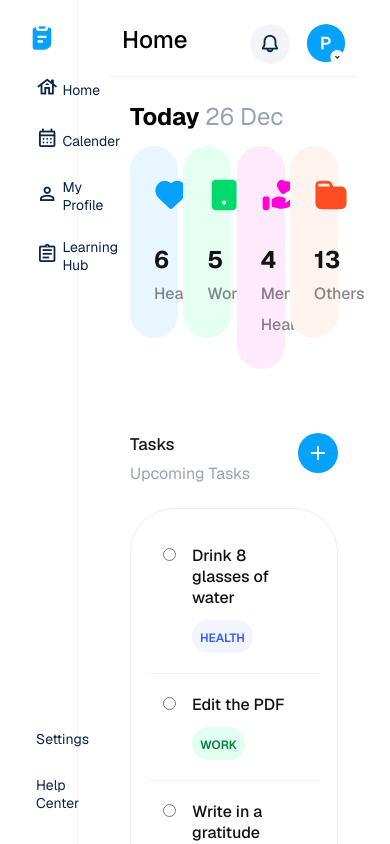
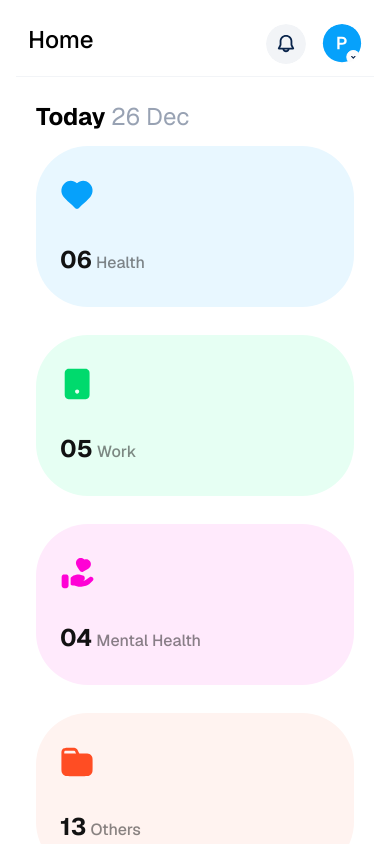
Before and after one commit to Ndudiri-Chinaza/to-do-task, a plain HTML site: page index.html in a window 390 px wide. Drawn offline with nearby package versions, Linux system fonts and the light colour scheme.

Commit message:
made them to be responsive in all devices

```diff
--- a/index.html
+++ b/index.html
@@ -112,7 +112,8 @@
               </div>
 
               <div class="number-health-text">
-                <p>6 <span>Health</span></p>
+                <span class="number">06</span>
+                <span class="well">Health</span>
               </div>
             </div>
 
@@ -122,7 +123,8 @@
               </div>
 
               <div class="number-health-text">
-                <p>5 <span>Work</span></p>
+                <span class="number">05</span>
+                <span class="well">Work</span>
               </div>
             </div>
 
@@ -132,7 +134,8 @@
               </div>
 
               <div class="number-health-text">
-                <p>4 <span>Mental Health</span></p>
+                <span class="number">04</span>
+                <span class="well">Mental Health</span>
               </div>
             </div>
 
@@ -142,7 +145,8 @@
               </div>
 
               <div class="number-health-text">
-                <p>13 <span>Others</span></p>
+                <span class="number">13</span>
+                <span class="well">Others</span>
               </div>
             </div>
           </div>
--- a/style.css
+++ b/style.css
@@ -72,6 +72,16 @@
   --minimumSizeH3: 1rem;
   --maximumSizeH3: 1.5rem;
   --clampVariableH3: clamp(var(--minimumSizeH3), 1vw + 0.8rem, var(--maximumSizeH3));
+}
+
+[dark-theme="dark"] {
+  --dashboardColor: #ffffff;
+  --bodyTextColor1: #121212;
+  --bodyTextColor2: #98a2b3;
+  --borderColor: #f2f4f7;
+  --sidebarHoverColor: #06a1fb;
+  --radioBtnColor: #eaecf0;
+  --settingsColor: #000000;
 }
 
 
@@ -203,6 +213,7 @@
   align-items: start;
   border-bottom: 1px solid var(--borderColor);
   padding: var(--space4);
+  /* position: fixed; */
 }
 
 .home-top {
@@ -294,6 +305,8 @@
   flex-direction: row;
   justify-content: space-between;
   align-items: start;
+  row-gap: var(--space10);
+  flex-wrap: wrap;
 }
 
 .health-container {
@@ -339,13 +352,13 @@
   height: auto;
 }
 
-.number-health-text p {
+.number {
   font-size: var(--fontSize-large);
   font-weight: var(--fontWeight-Bold);
   color: #121212;
 }
 
-.number-health-text span {
+.well {
   font-size: var(--fontSize-medium);
   font-weight: var(--fontWeight-medium);
   color: hsla(0, 0%, 7%, 0.5);
@@ -472,3 +485,64 @@
   background-color: #ffebfc;
   color: #e002bb;
 }
+
+
+/* Media Query */
+@media screen and (max-width: 1140px) {
+  .health-container {
+  width: 48%;
+  height: auto;
+  display: flex;
+  flex-direction: column;
+  justify-content: start;
+  align-items: start;
+  padding: var(--space11) var(--space9);
+  border-radius: var(--radius7);
+  row-gap: var(--space11);
+}
+
+}
+
+@media screen and (max-width: 992px) {
+  .sidebar {
+    display: none;
+  }
+
+  .content-area {
+  height: 100vh;
+  width: 100%;
+  display: flex;
+  flex-direction: column;
+  justify-content: start;
+  align-items: start;
+  row-gap: var(--space1);
+  padding: var(--space4) var(--space6);
+  overflow: auto;
+}
+
+}
+
+@media screen and (max-width: 500px) {
+  .content-area {
+  padding: var(--space4) var(--space6);
+}
+
+  .health-container {
+  width: 100%;
+  height: auto;
+  display: flex;
+  flex-direction: column;
+  justify-content: start;
+  align-items: start;
+  padding: var(--space11) var(--space9);
+  border-radius: var(--radius7);
+  row-gap: var(--space11);
+}
+
+}
+
+/* @media(prefers-color-scheme: dark) {
+  :root {
+
+  }
+} */
```
